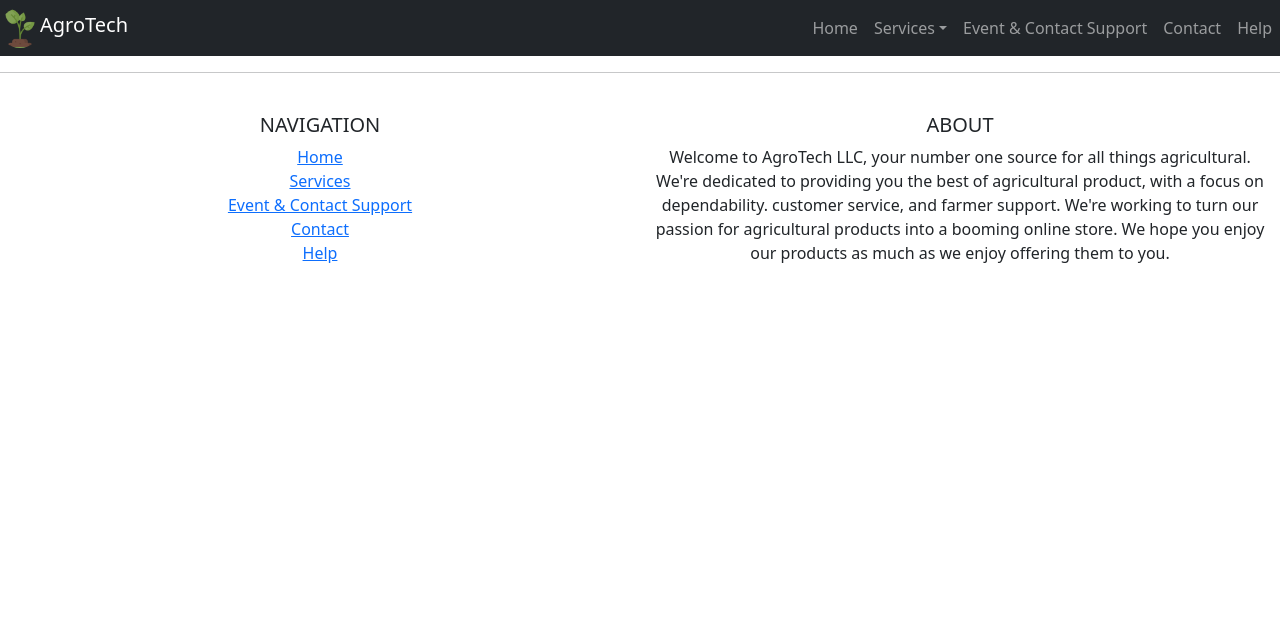
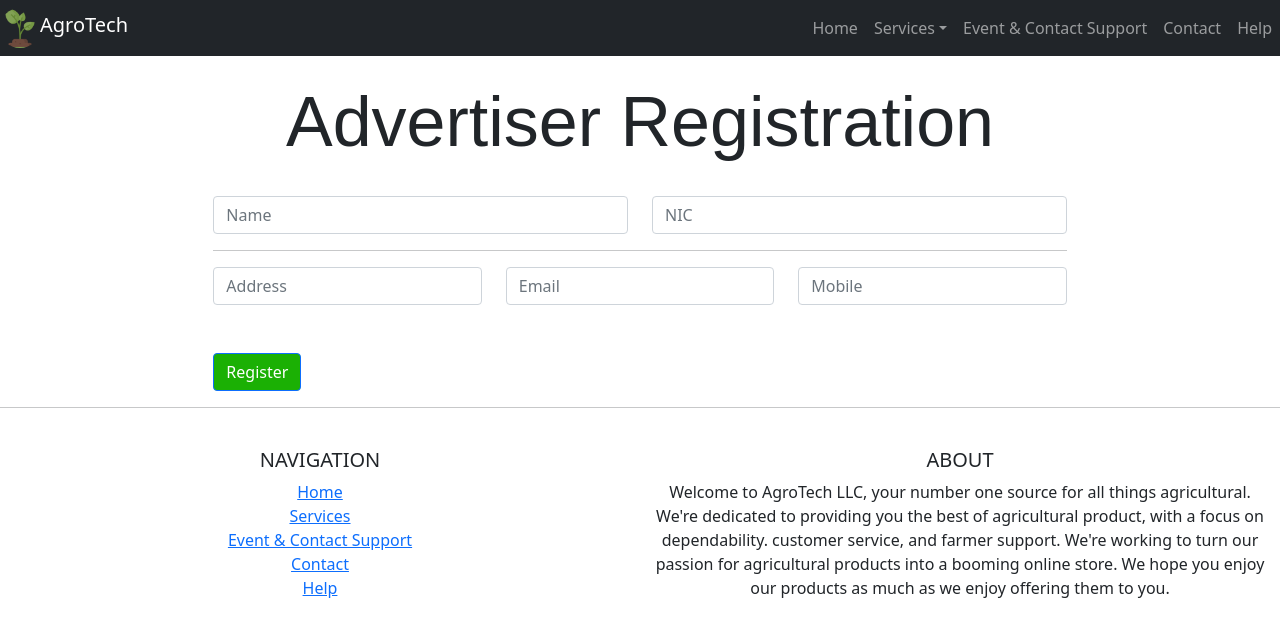
Before and after one commit to MihisaraR99/AgroTech-AgriculturalManagementSystem, a React (Create React App) app in the folder Code/frontend/: page /Ads/AdverRegis in a window 1280 px wide. Shown: the top 636 px of the page. Built offline with nearby package versions, Linux system fonts and the light colour scheme.

Commit message:
implement advertiser login and registration

```diff
--- a/Code/frontend/src/App.js
+++ b/Code/frontend/src/App.js
@@ -24,6 +24,8 @@ import DisplayAd from "./components/Ads/DisplayAd";
 import AdvertiserLogin from "./components/Ads/AdvertiserLogin"
 import AdminViewAds from "./components/Ads/AdminViewAds";
 import AdminUpdateAds from "./components/Ads/AdminUpdateAds"
+import AdvertiserDetails from "./components/Ads/AdvertiserDetails"
+import AdvertiserRegistration from "./components/Ads/AdvertiserRegistration"
 
 // Lab Components
 import AddReport     from "./components/AddReport";
@@ -70,6 +72,8 @@ function App() {
         <Route path="/Ads/AdverLogin" element={<AdvertiserLogin />} />
         <Route path="/Ads/AdminView" element={<AdminViewAds />} />
         <Route path="/Ads/AdminUpdate" element={<AdminUpdateAds />} />
+        <Route path="/Ads/AdverDetails" element={<AdvertiserDetails />} />
+        <Route path="/Ads/AdverRegis" element={<AdvertiserRegistration />} />
       </Routes>
       <Footer />
     </BrowserRouter>
--- a/Code/frontend/src/components/Ads/AdminViewAds.js
+++ b/Code/frontend/src/components/Ads/AdminViewAds.js
@@ -64,7 +64,7 @@ const AdminViewAds = () => {
 
       <button className="btn btn-success">
         {" "}
-        <Link to="/adform" style={{ extDecoration: "none", color: "white" }}>
+        <Link to="/Ads/adform" style={{ extDecoration: "none", color: "white" }}>
           Create New Advertisment
         </Link>
       </button>
--- /dev/null
+++ b/Code/frontend/src/components/Ads/AdvertiserDetails.js
@@ -0,0 +1,47 @@
+import React from "react";
+import { Link } from "react-router-dom";
+
+function AdvertiserDetails() {
+  return (
+    <div className="container">
+    <div className="row">
+        <div className="col-xs-12 col-sm-6 col-md-6">
+            <div className="well well-sm">
+                <div className="row">
+                    <div className="col-sm-6 col-md-4">
+                        <img src="http://placehold.it/380x500" alt="" className="img-rounded img-responsive" />
+                    </div>
+                    <div className="col-sm-6 col-md-8">
+                        <h4>
+                            Bhaumik Patel</h4>
+                        <small><cite title="San Francisco, USA">San Francisco, USA <i className="glyphicon glyphicon-map-marker">
+                        </i></cite></small>
+                        <p>
+                            <i className="glyphicon glyphicon-envelope"></i>email@example.com
+                            <br />
+                            <i className="glyphicon glyphicon-globe"></i><a href="http://www.jquery2dotnet.com">www.jquery2dotnet.com</a>
+                            <br />
+                            <i className="glyphicon glyphicon-gift"></i>June 02, 1988</p>
+                        <div className="btn-group">
+                            <button type="button" className="btn btn-primary">
+                                Social</button>
+                            <button type="button" class="btn btn-primary dropdown-toggle" data-toggle="dropdown">
+                                <span className="caret"></span><span class="sr-only">Social</span>
+                            </button>
+                            <ul className="dropdown-menu" role="menu">
+                                <li><a href="#">Twitter</a></li>
+                                <li><a href="https://plus.google.com/+Jquery2dotnet/posts">Google +</a></li>
+                                <li><a href="https://www.facebook.com/jquery2dotnet">Facebook</a></li>
+                                <li class="divider"></li>
+                                <li><a href="#">Github</a></li>
+                            </ul>
+                        </div>
+                    </div>
+                </div>
+            </div>
+        </div>
+    </div>
+</div>
+  );
+}
+export default AdvertiserDetails;
--- a/Code/frontend/src/components/Ads/AdvertiserLogin.js
+++ b/Code/frontend/src/components/Ads/AdvertiserLogin.js
@@ -24,7 +24,7 @@ function AdvertiserLogin() {
           id="form2Example31"
           checked
         />
-        <label class="form-check-label" for="form2Example31"> Remember me </label>
+        <label class="form-check-label" > Remember me </label>
       </div>
     </div>
     <div class="col">
--- /dev/null
+++ b/Code/frontend/src/components/Ads/AdvertiserRegistration.js
@@ -0,0 +1,66 @@
+import React from "react";
+
+function AdvertiserRegistration() {
+  return (
+      <div className="col-md-8 mt-4 mx-auto">
+          <h1 style={{fontFamily: "sans-serif", fontSize: "70px", textAlign:"center"}}>Advertiser Registration</h1>
+          <br/>
+   <form >
+    <div class="row" >
+    <div class="col">
+
+      <div class="form-outline">
+        <input type="text" id="form8Example1" class="form-control" placeholder="Name"/>
+
+      </div>
+    </div>
+    <div class="col">
+
+      <div class="form-outline">
+        <input type="text" id="form8Example2" class="form-control" placeholder="NIC"/>
+
+      </div>
+    </div>
+  </div>
+
+  <hr />
+
+  <div class="row">
+    <div class="col">
+
+      <div class="form-outline">
+        <input type="text" id="form8Example3" class="form-control" placeholder="Address"/>
+
+      </div>
+    </div>
+    <div class="col">
+
+      <div class="form-outline">
+        <input type="text" id="form8Example4" class="form-control" placeholder="Email"/>
+
+      </div>
+    </div>
+    <div class="col">
+
+      <div class="form-outline">
+        <input type="tel" id="form8Example5" class="form-control" placeholder="Mobile" pattern="[0-9]{3}-[0-9]{3}-[0-9]{4}" required/>
+
+      </div>
+    </div>
+  </div>
+  <br/>
+  <br/>
+  <button
+          type="submit"
+          className="btn btn-primary"
+          style={{ backgroundColor: "#1bb004"}}
+
+        >
+          Register
+        </button>
+  </form>
+  </div>
+
+  );
+}
+export default AdvertiserRegistration;
--- a/Code/frontend/src/components/Ads/PropertyCatalog.js
+++ b/Code/frontend/src/components/Ads/PropertyCatalog.js
@@ -1,5 +1,6 @@
 import React, { useEffect, useState } from "react";
 import axios from "axios";
+import { Link } from "react-router-dom";
 
 
 
@@ -23,13 +24,13 @@ const PropertyCatalog = () => {
 <div className='col-md-8 mt-4 mx-auto'>
 <ul className="nav" style={{ marginLeft: "35rem", backgroundColor:"#1bb004", border:"2px solid black"}}>
   <li className="nav-item" >
-    <a className="nav-link active" href="#" style={{color:"#ffffff", marginRight: "20px"}}>Login</a>
+    <Link className="nav-link active" to="/Ads/AdverLogin" style={{color:"#ffffff", marginRight: "20px"}}>Login</Link>
   </li>
   <li className="nav-item">
-    <a className="nav-link" href="#" style={{color:"#ffffff", marginRight: "20px"}}>Register</a>
+    <Link className="nav-link" to="/Ads/adform" style={{color:"#ffffff", marginRight: "20px"}}>Register</Link>
   </li>
   <li className="nav-item">
-    <a className="nav-link" href="#" style={{color:"#ffffff"}}>Post Your Ads</a>
+    <Link className="nav-link" to="/Ads/adform" style={{color:"#ffffff"}}>Post Your Ads</Link>
   </li>
 </ul><br/>
 
```
Also changed, not shown: 2 other files (tests, documents, lock files or other folders).
